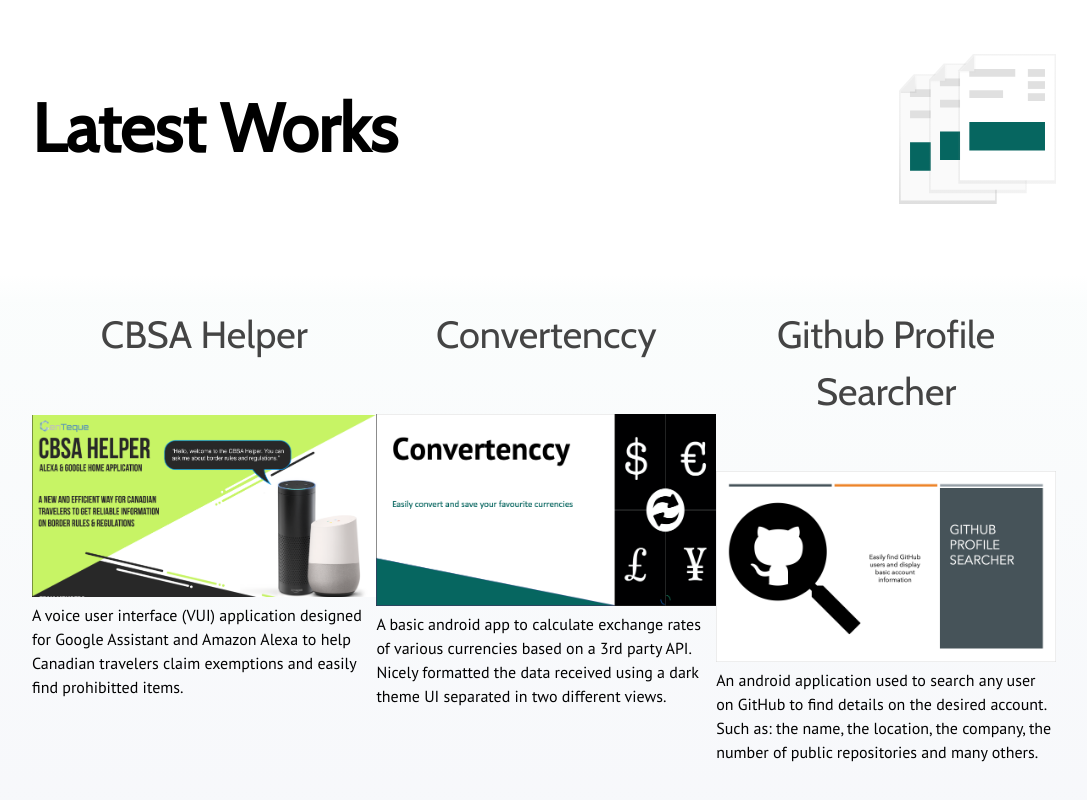
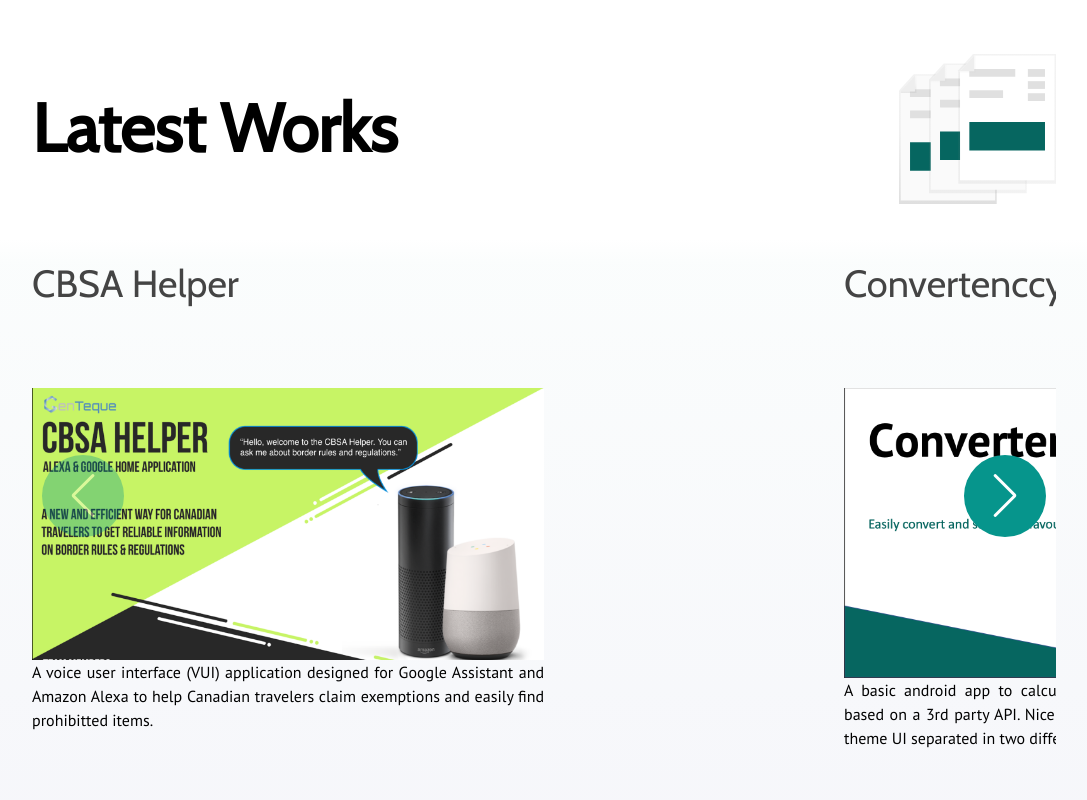
Before and after one commit to justin-rignault/my-website, a plain HTML site: page index.html in a window 1280 px wide. Shown: the part 852-1652 px from the top of the page, without its empty margins (96-1183 px from the left). Drawn offline with nearby package versions, Linux system fonts and the light colour scheme.

Commit message:
a bit of progress on portfolio section

```diff
--- a/css/style.css
+++ b/css/style.css
@@ -208,7 +208,7 @@ aside {
     margin-top: 20px;
     opacity: 0.6;
     cursor: pointer;
-    animation: move 1s infinite alternate;
+    animation: move 1s infinite ease-in alternate;
 }
 
 .down-arrow:hover {
@@ -678,13 +678,25 @@ footer {
         font-size: var(--fontOne);
     }
 
-    .works {
-        display: flex;
-        padding: 10% 0;
+    .swiper-container4 {
+        overflow: hidden;
+        position: relative;
     }
 
-    .work {
-        /* margin-right: 400px; */
+    .work-img {
+        width: 100%;
+        margin: auto;
+    }
+
+    .swiper-slide {
+        width: 50%;
+    }
+
+    .swiper-button-next, .swiper-button-prev {
+        background: #06958C;
+        border-radius: 50%;
+        padding: 4%;
+        color: white;
     }
 
     .work > h2 {
@@ -692,11 +704,6 @@ footer {
         font-size: var(--fontThree);
         color: #444;
         font-weight: normal;
-        margin-bottom: 15%;
-    }
-
-    .work > img {
-        width: 100%;
     }
 }
 
--- a/index.html
+++ b/index.html
@@ -77,22 +77,26 @@
                 <h1>Latest Works</h1>
                 <img src="./img/illustrations/latest-works.svg" alt="latest works">
             </div>
-            <div class="works">
-                <div class="work">
+            <div class="swiper-container4">
+                <div class="swiper-wrapper">
+                    <div class="swiper-slide">
                         <h2>CBSA Helper</h2>
-                    <img src="./img/CBSA-helper.png" alt="cbsa helper">
+                        <img src="./img/CBSA-helper.png" alt="cbsa helper" class="work-img">
                         <p>A voice user interface (VUI) application designed for Google Assistant and Amazon Alexa to help Canadian travelers claim exemptions and easily find prohibitted items.</p>
                     </div>
-                <div class="work">
+                    <div class="swiper-slide">
                         <h2>Convertenccy</h2>
-                    <img src="./img/convertenccy.png" alt="convertenccy">
+                        <img src="./img/convertenccy.png" alt="convertenccy" class="work-img">
                         <p>A basic android app to calculate exchange rates of various currencies based on a 3rd party API. Nicely formatted the data received using a dark theme UI separated in two different views.</p>
                     </div>
-                <div class="work">
+                    <div class="swiper-slide">
                         <h2>Github Profile Searcher</h2>
-                    <img src="./img/github-profile-searcher.png" alt="github profile searcher">
+                        <img src="./img/github-profile-searcher.png" alt="github profile searcher" class="work-img">
                         <p>An android application used to search any user on GitHub to find details on the desired account. Such as: the name, the location, the company, the number of public repositories and many others.</p>
                     </div>
+                </div>
+                <div class="swiper-button-prev"></div>
+                <div class="swiper-button-next"></div>
             </div>
         </div>
     </section>
--- a/js/code.js
+++ b/js/code.js
@@ -82,7 +82,7 @@ const activateSwipers = () => {
           el: '.swiper-pagination',
           clickable: true,
         },
-      });
+      })
 
     const swiper2 = new Swiper('.swiper-container2', {
         spaceBetween: 300
@@ -93,10 +93,20 @@ const activateSwipers = () => {
 
     const swiper3 = new Swiper('.swiper-container3', {
         spaceBetween: 300
-      });
+      })
     document.querySelector('.swipe-form').addEventListener('click', () => {
-        swiper.slideNext()
+        swiper3.slideNext()
     })
+
+    const swiper4 = new Swiper('.swiper-container4', {
+        slidesPerView: 'auto',
+        navigation: {
+            nextEl: '.swiper-button-next',
+            prevEl: '.swiper-button-prev',
+          },
+        spaceBetween: 300
+    })
+
 }
 
 const isMobileBrowser = () => {
```
Lines whose indentation alone changed are shown as unchanged.
